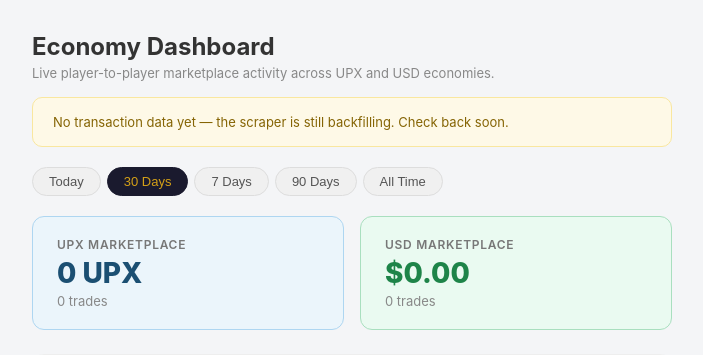
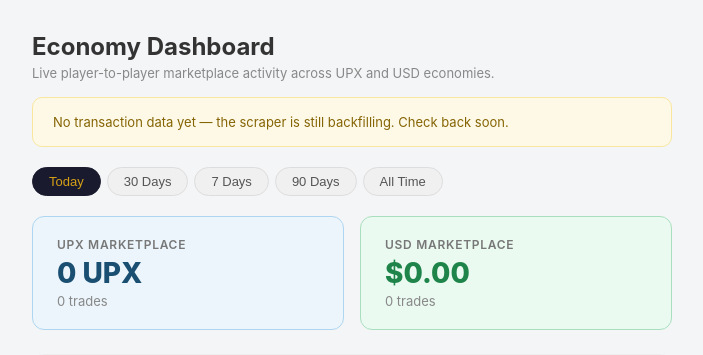
Before and after one commit to MatthewPugliese/upland, a Flask app: page /economy in a window 1280 px wide. Shown: the part 53-408 px from the top of the page, without its empty margins (288-991 px from the left). Run offline with Flask 3, Linux system fonts and the light colour scheme; data that the repository does not hold is empty.

Commit message:
Economy dashboard UI polish — today default, full UPX prices, property-only feed
Co-Authored-By: Claude Sonnet 4.6 <noreply@anthropic.com>

```diff
--- a/webapp/templates/economy.html
+++ b/webapp/templates/economy.html
@@ -237,8 +237,8 @@
 </div>
 
 <div class="period-tabs">
-    <button class="period-btn" data-period="today">Today</button>
-    <button class="period-btn active" data-period="30d">30 Days</button>
+    <button class="period-btn active" data-period="today">Today</button>
+    <button class="period-btn" data-period="30d">30 Days</button>
     <button class="period-btn" data-period="7d">7 Days</button>
     <button class="period-btn" data-period="90d">90 Days</button>
     <button class="period-btn" data-period="all">All Time</button>
@@ -311,7 +311,7 @@
 {% block scripts %}
 <script>
 // ── State ─────────────────────────────────────────────────────────────────
-let currentPeriod = '30d';
+let currentPeriod = 'today';
 let feedFilter = 'all';
 let feedMaxId = 0;
 let feedRows = [];
```
